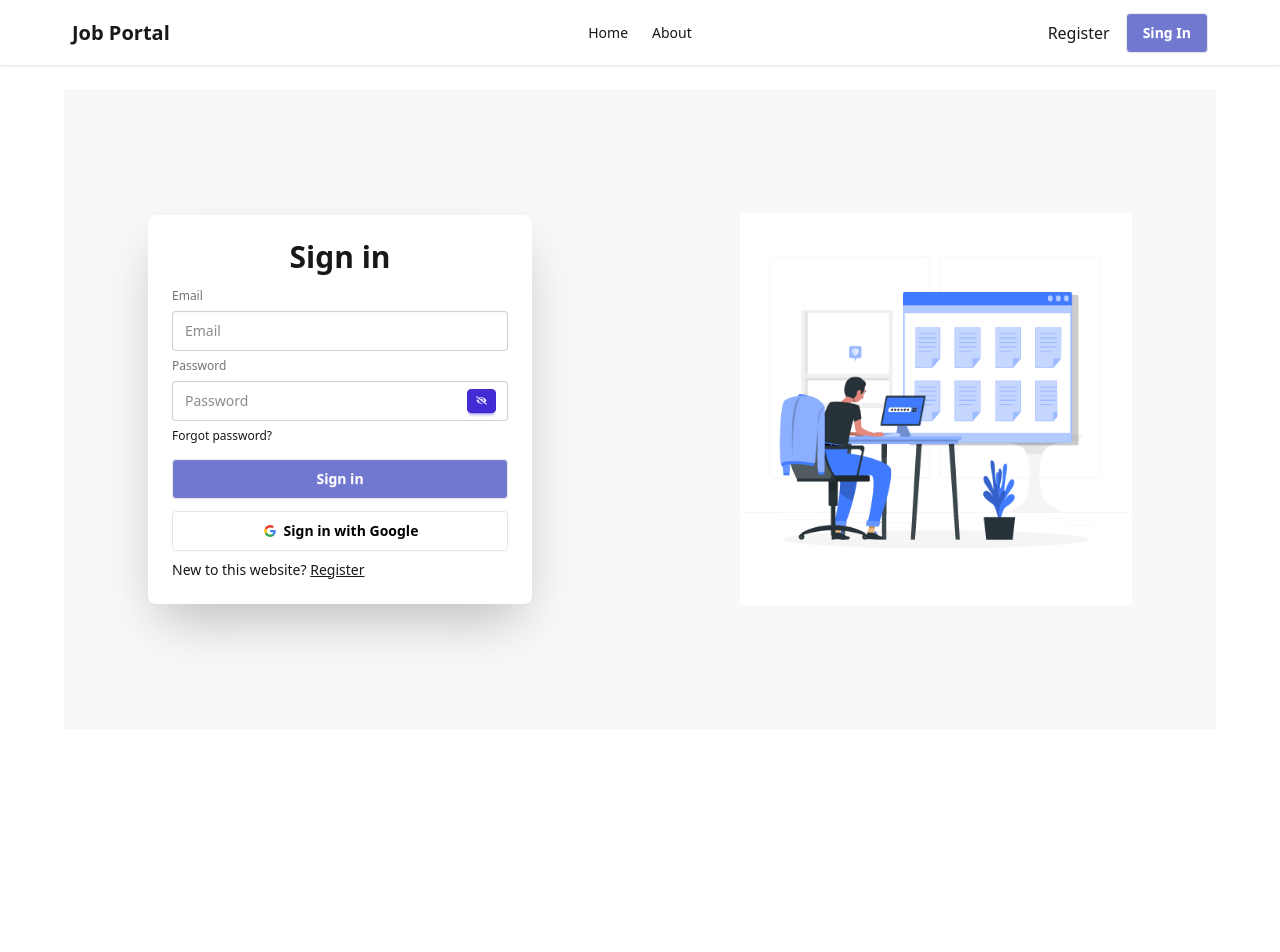
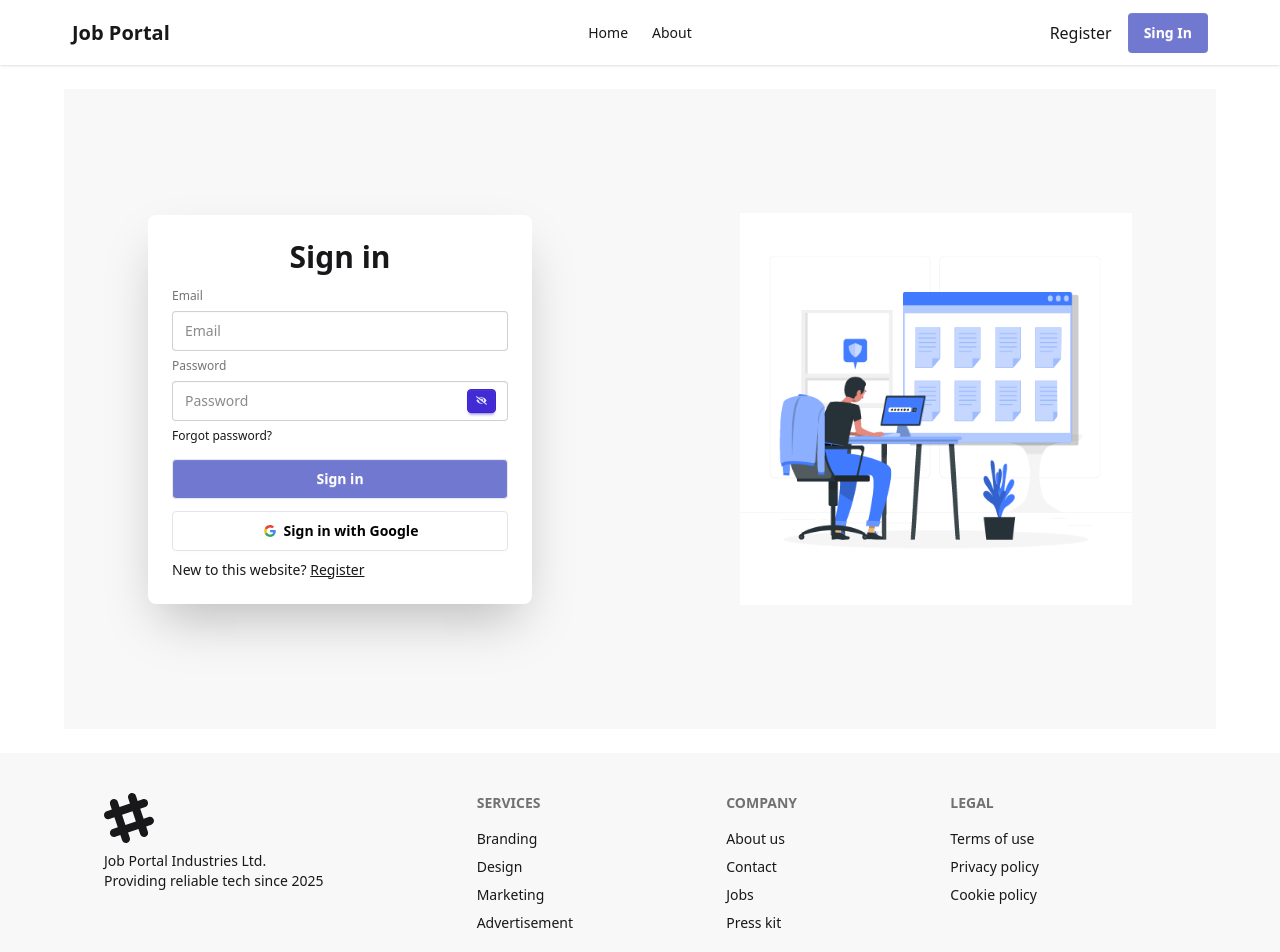
Before and after one commit to mahmud-reza-rafsun/job-portal-client, a React (Vite) app: page /sign-in in a window 1280 px wide. Shown: the top 952 px of the page. Before the commit the page ends 800 px from the top, so only its background shows below. Built offline with nearby package versions, Linux system fonts and the light colour scheme; no server answers.

Commit message:
register and sign in framer motion button use

```diff
--- a/package.json
+++ b/package.json
@@ -13,6 +13,7 @@
     "@tailwindcss/vite": "^4.1.10",
     "firebase": "^11.9.1",
     "lottie-react": "^2.4.1",
+    "motion": "^12.18.1",
     "react": "^19.1.0",
     "react-dom": "^19.1.0",
     "react-hot-toast": "^2.5.2",
--- a/src/Authentication/Register.jsx
+++ b/src/Authentication/Register.jsx
@@ -1,3 +1,4 @@
+/* eslint-disable no-unused-vars */
 import Lottie from "lottie-react";
 import RegisterAnimation from "../assets/animations/register.json"
 import { useContext, useState } from "react";
@@ -5,6 +6,7 @@
 import toast from "react-hot-toast";
 import { FaEye, FaEyeSlash } from "react-icons/fa";
 import { Link } from "react-router-dom";
+import { motion } from "motion/react"
 
 const Register = () => {
     const { createUserWithEmail, createUserWithGoogle } = useContext(AuthContext);
@@ -56,7 +58,11 @@
                                     {showPassword ? <FaEye /> : <FaEyeSlash />}
                                 </div>
                             </div>
-                            <button className="btn bg-[#7178CF] text-white mt-2">Register</button>
+                            <motion.button
+                                whileHover={{ scale: 1.1 }}
+                                whileTap={{ scale: 0.95 }}
+                                onHoverStart={() => console.log('hover started!')}
+                                className="btn bg-[#7178CF] text-white mt-2">Register</motion.button>
                         </form>
                         <button onClick={handleGoogleRegister} className="btn bg-white text-black border-[#e5e5e5]">
                             <svg aria-label="Google logo" width="16" height="16" xmlns="http://www.w3.org/2000/svg" viewBox="0 0 512 512"><g><path d="m0 0H512V512H0" fill="#fff"></path><path fill="#34a853" d="M153 292c30 82 118 95 171 60h62v48A192 192 0 0190 341"></path><path fill="#4285f4" d="m386 400a140 175 0 0053-179H260v74h102q-7 37-38 57"></path><path fill="#fbbc02" d="m90 341a208 200 0 010-171l63 49q-12 37 0 73"></path><path fill="#ea4335" d="m153 219c22-69 116-109 179-50l55-54c-78-75-230-72-297 55"></path></g></svg>
--- a/src/Authentication/SignIn.jsx
+++ b/src/Authentication/SignIn.jsx
@@ -1,3 +1,4 @@
+/* eslint-disable no-unused-vars */
 import Lottie from "lottie-react";
 import SignInAnimation from '../assets/animations/signIn.json'
 import { useContext, useState } from "react";
@@ -5,6 +6,7 @@
 import toast from "react-hot-toast";
 import { FaEye, FaEyeSlash } from "react-icons/fa";
 import { Link } from "react-router-dom";
+import { motion } from "motion/react"
 
 const SignIn = () => {
     const { signInWithEmail } = useContext(AuthContext);
@@ -46,7 +48,11 @@
                                 </div>
                             </div>
                             <div><a className="link link-hover">Forgot password?</a></div>
-                            <button className="btn bg-[#7178CF] text-white mt-2">Sign in</button>
+                            <motion.button
+                                whileHover={{ scale: 1.1 }}
+                                whileTap={{ scale: 0.95 }}
+                                onHoverStart={() => console.log('hover started!')}
+                                className="btn bg-[#7178CF] text-white mt-2">Sign in</motion.button>
                         </form>
                         <button className="btn bg-white text-black border-[#e5e5e5]">
                             <svg aria-label="Google logo" width="16" height="16" xmlns="http://www.w3.org/2000/svg" viewBox="0 0 512 512"><g><path d="m0 0H512V512H0" fill="#fff"></path><path fill="#34a853" d="M153 292c30 82 118 95 171 60h62v48A192 192 0 0190 341"></path><path fill="#4285f4" d="m386 400a140 175 0 0053-179H260v74h102q-7 37-38 57"></path><path fill="#fbbc02" d="m90 341a208 200 0 010-171l63 49q-12 37 0 73"></path><path fill="#ea4335" d="m153 219c22-69 116-109 179-50l55-54c-78-75-230-72-297 55"></path></g></svg>
--- a/src/Layout/Root.jsx
+++ b/src/Layout/Root.jsx
@@ -1,5 +1,6 @@
 import { Outlet } from "react-router-dom";
 import Navbar from "../Pages/Shared/Navbar";
+import Footer from "../Pages/Shared/Footer";
 
 const Root = () => {
     return (
@@ -8,6 +9,7 @@
             <div className="max-w-6xl mx-auto px-5 lg:px-0 py-4 lg:py-6">
                 <Outlet />
             </div>
+            <Footer />
         </div>
     );
 };
--- /dev/null
+++ b/src/Pages/Banner/Banner.jsx
@@ -0,0 +1,24 @@
+const Banner = () => {
+    return (
+        <div className="hero bg-base-200 min-h-[83vh] rounded-lg">
+            <div className="hero-content flex-col lg:flex-row-reverse">
+                <div className="flex-1/2">
+                    <img
+                        src="https://img.daisyui.com/images/stock/photo-1635805737707-575885ab0820.webp"
+                        className="max-w-sm rounded-lg shadow-2xl"
+                    />
+                </div>
+                <div className="flex-1/2">
+                    <h1 className="text-5xl font-bold">Job Portal News</h1>
+                    <p className="py-6">
+                        Provident cupiditate voluptatem et in. Quaerat fugiat ut assumenda excepturi exercitationem
+                        quasi. In deleniti eaque aut repudiandae et a id nisi.
+                    </p>
+                    <button className="btn btn-primary">Let's Start</button>
+                </div>
+            </div>
+        </div>
+    );
+};
+
+export default Banner;
--- a/src/Pages/Home/Home.jsx
+++ b/src/Pages/Home/Home.jsx
@@ -1,8 +1,9 @@
+import Banner from "../Banner/Banner";
 
 const Home = () => {
     return (
         <div>
-            from home
+            <Banner />
         </div>
     );
 };
--- /dev/null
+++ b/src/Pages/Shared/Footer.jsx
@@ -0,0 +1,48 @@
+const Footer = () => {
+    return (
+        <div className="bg-base-200 text-base-content">
+            <footer className="footer max-w-6xl mx-auto sm:footer-horizontal p-10">
+                <aside>
+                    <svg
+                        width="50"
+                        height="50"
+                        viewBox="0 0 24 24"
+                        xmlns="http://www.w3.org/2000/svg"
+                        fillRule="evenodd"
+                        clipRule="evenodd"
+                        className="fill-current">
+                        <path
+                            d="M22.672 15.226l-2.432.811.841 2.515c.33 1.019-.209 2.127-1.23 2.456-1.15.325-2.148-.321-2.463-1.226l-.84-2.518-5.013 1.677.84 2.517c.391 1.203-.434 2.542-1.831 2.542-.88 0-1.601-.564-1.86-1.314l-.842-2.516-2.431.809c-1.135.328-2.145-.317-2.463-1.229-.329-1.018.211-2.127 1.231-2.456l2.432-.809-1.621-4.823-2.432.808c-1.355.384-2.558-.59-2.558-1.839 0-.817.509-1.582 1.327-1.846l2.433-.809-.842-2.515c-.33-1.02.211-2.129 1.232-2.458 1.02-.329 2.13.209 2.461 1.229l.842 2.515 5.011-1.677-.839-2.517c-.403-1.238.484-2.553 1.843-2.553.819 0 1.585.509 1.85 1.326l.841 2.517 2.431-.81c1.02-.33 2.131.211 2.461 1.229.332 1.018-.21 2.126-1.23 2.456l-2.433.809 1.622 4.823 2.433-.809c1.242-.401 2.557.484 2.557 1.838 0 .819-.51 1.583-1.328 1.847m-8.992-6.428l-5.01 1.675 1.619 4.828 5.011-1.674-1.62-4.829z"></path>
+                    </svg>
+                    <p>
+                        Job Portal Industries Ltd.
+                        <br />
+                        Providing reliable tech since 2025
+                    </p>
+                </aside>
+                <nav>
+                    <h6 className="footer-title">Services</h6>
+                    <a className="link link-hover">Branding</a>
+                    <a className="link link-hover">Design</a>
+                    <a className="link link-hover">Marketing</a>
+                    <a className="link link-hover">Advertisement</a>
+                </nav>
+                <nav>
+                    <h6 className="footer-title">Company</h6>
+                    <a className="link link-hover">About us</a>
+                    <a className="link link-hover">Contact</a>
+                    <a className="link link-hover">Jobs</a>
+                    <a className="link link-hover">Press kit</a>
+                </nav>
+                <nav>
+                    <h6 className="footer-title">Legal</h6>
+                    <a className="link link-hover">Terms of use</a>
+                    <a className="link link-hover">Privacy policy</a>
+                    <a className="link link-hover">Cookie policy</a>
+                </nav>
+            </footer>
+        </div>
+    );
+};
+
+export default Footer;
--- a/src/Pages/Shared/Navbar.jsx
+++ b/src/Pages/Shared/Navbar.jsx
@@ -20,7 +20,7 @@
         <li><NavLink to="/about">About</NavLink></li>
     </>
     return (
-        <div className="bg-base-100 shadow-sm">
+        <div className="shadow-sm sticky top-0 z-50 backdrop-blur-md">
             <div className="navbar max-w-6xl mx-auto">
                 <div className="navbar-start">
                     <div className="dropdown">
@@ -70,7 +70,7 @@
                             :
                             <>
                                 <Link to="/register">Register</Link>
-                                <Link to="/sign-in"><button className="btn bg-[#7178CF] text-white"> Sing In</button></Link>
+                                <Link to="/sign-in"><button className="btn bg-[#7178CF] border-none text-white"> Sing In</button></Link>
                             </>
                     }
                 </div>
```
Also changed, not shown: 1 other file (tests, documents, lock files or other folders).
